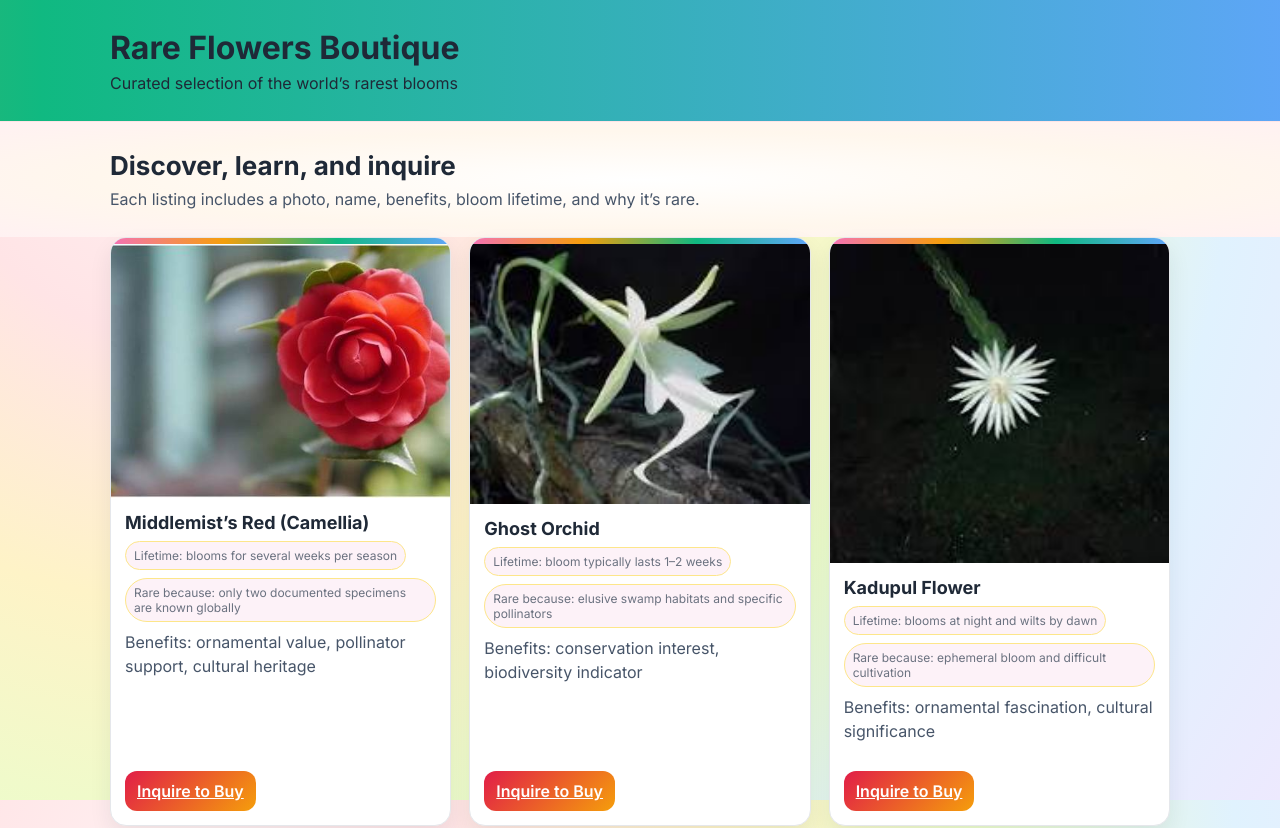
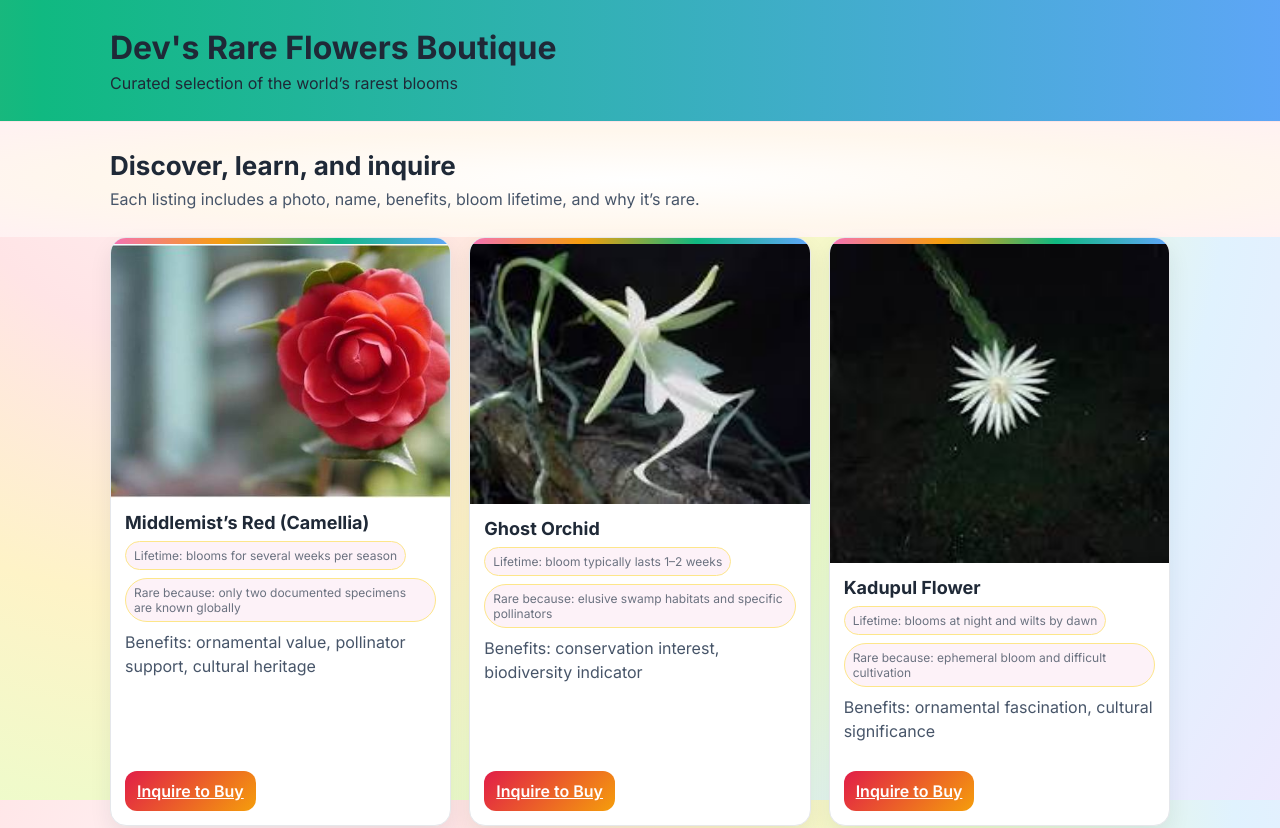
Before and after one commit to AdithyaaViswanathan/flowerbotique, a plain HTML site: page index.html in a window 1280 px wide. Shown: the top 828 px of the page. Drawn offline with Linux system fonts and the light colour scheme.

```diff
--- a/index.html
+++ b/index.html
@@ -12,7 +12,7 @@
 <body>
 <header class="site-header">
 <div class="container">
-<h1>Rare Flowers Boutique</h1>
+<h1>Dev's Rare Flowers Boutique</h1>
 <p>Curated selection of the world’s rarest blooms</p>
 </div>
 </header>
```
